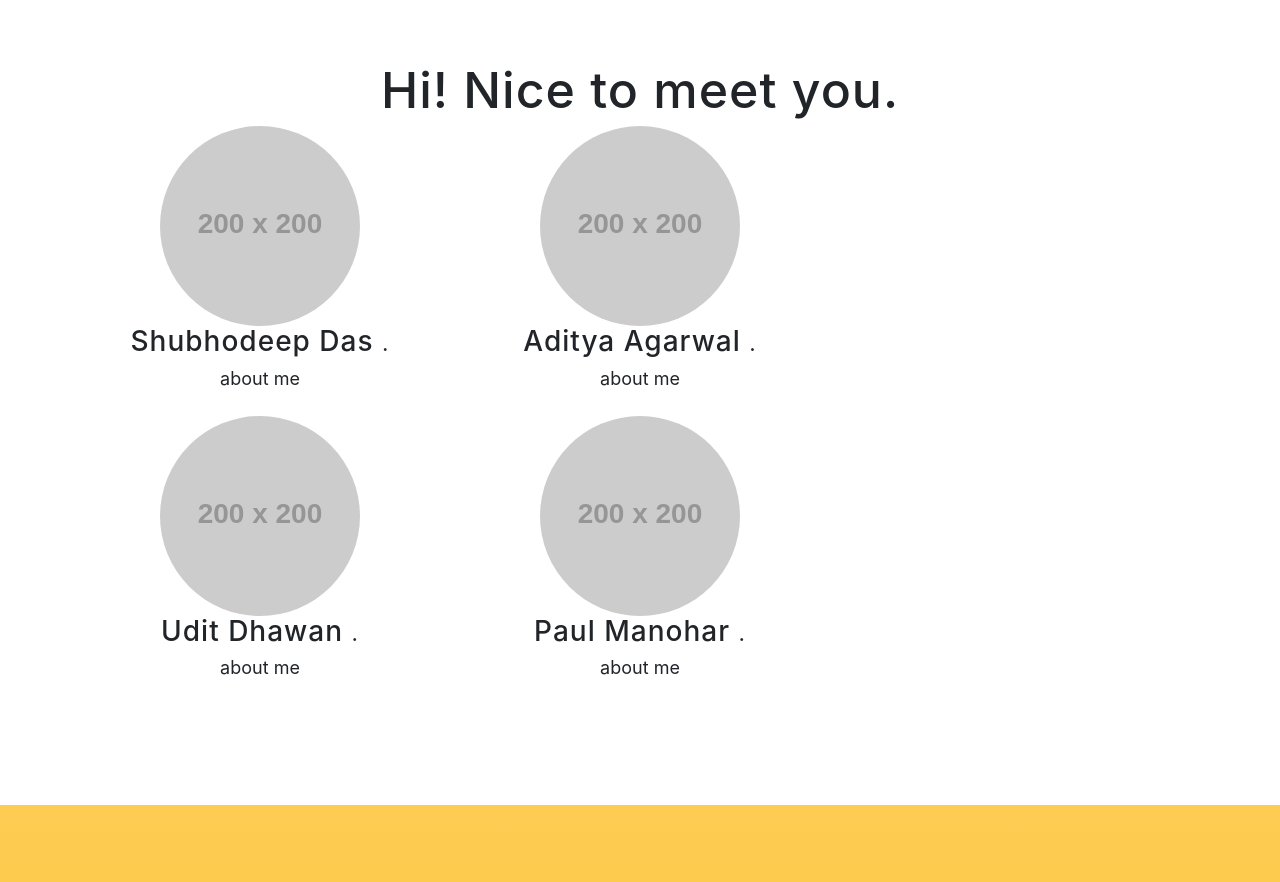
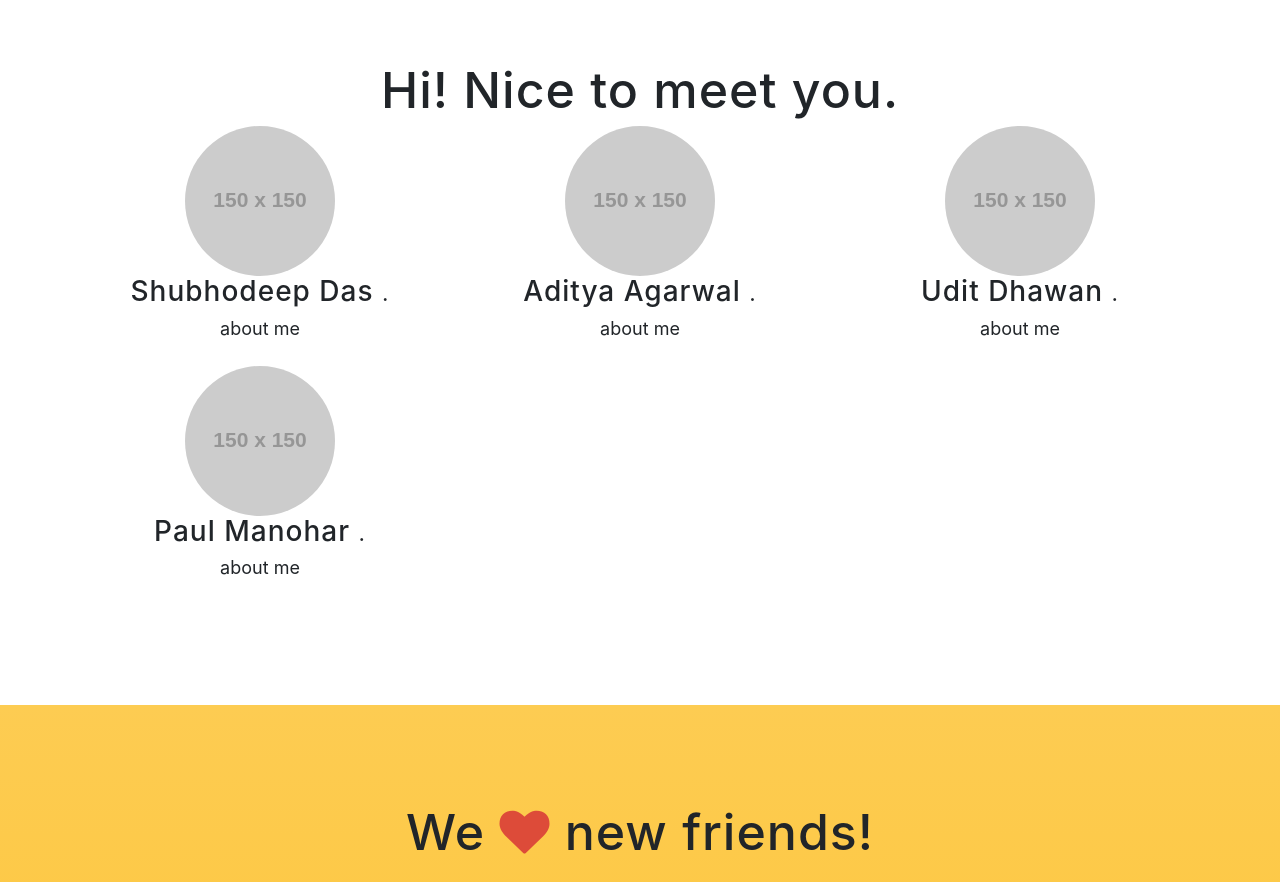
Before and after one commit to kontiki-innovation-labs/kontiki-innovation-labs.github.io, a website with bundled scripts: page index.html in a window 1280 px wide. Shown: the part 1900-2782 px from the top of the page. Built offline with nearby package versions, Linux system fonts and the light colour scheme; placeholder pictures from the web are drawn by us; a web font is replaced by a local one.

```diff
--- a/index.html
+++ b/index.html
@@ -186,30 +186,28 @@
 			    <h2>Hi! Nice to meet you.</h2>
 			    <div class="row">
 				    <div class="col-lg-4 col-sm-6 text-center mb-4">
-				    <img class="rounded-circle img-fluid d-block mx-auto" src="http://placehold.it/200x200" alt="">
+					    <img class="rounded-circle img-fluid d-block mx-auto" src="http://placehold.it/150x150" alt="">
 					    <h3>Shubhodeep Das
 						    <small>.</small>
 					    </h3>
 					    <p>about me </p>
 				    </div>
 				    <div class="col-lg-4 col-sm-6 text-center mb-4">
-				    <img class="rounded-circle img-fluid d-block mx-auto" src="http://placehold.it/200x200" alt="">
+					    <img class="rounded-circle img-fluid d-block mx-auto" src="http://placehold.it/150x150" alt="">
 					    <h3>Aditya Agarwal
 						    <small>.</small>
 					    </h3>
 					    <p>about me</p>
 				    </div>
-			    </div>
-			    <div class="row">
 				    <div class="col-lg-4 col-sm-6 text-center mb-4">
-				    <img class="rounded-circle img-fluid d-block mx-auto" src="http://placehold.it/200x200" alt="">
+					    <img class="rounded-circle img-fluid d-block mx-auto" src="http://placehold.it/150x150" alt="">
 					    <h3>Udit Dhawan
 						    <small>.</small>
 					    </h3>
 					    <p>about me </p>
 				    </div>
 				    <div class="col-lg-4 col-sm-6 text-center mb-4">
-				    <img class="rounded-circle img-fluid d-block mx-auto" src="http://placehold.it/200x200" alt="">
+					    <img class="rounded-circle img-fluid d-block mx-auto" src="http://placehold.it/150x150" alt="">
 					    <h3>Paul Manohar
 						    <small>.</small>
 					    </h3>
```
Lines whose indentation alone changed are shown as unchanged.
